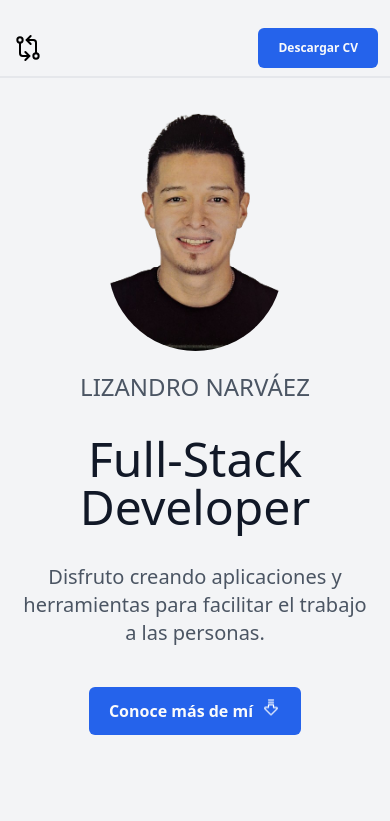
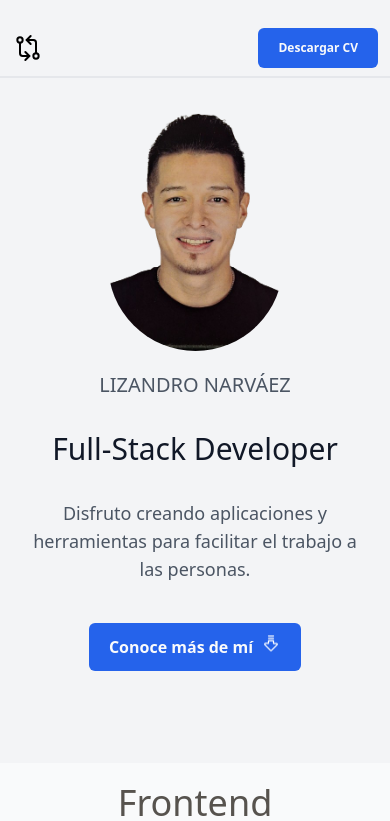
Before and after one commit to lizandronarvaez/portfolio_septembre_2024, a React (Vite) app: page / in a window 390 px wide. Shown: the top 821 px of the page. Built offline with nearby package versions, Linux system fonts and the light colour scheme; grey boxes are pictures that could not be loaded.

Commit message:
Cambien fuente de letra para moviles

```diff
--- a/src/components/About.jsx
+++ b/src/components/About.jsx
@@ -18,11 +18,11 @@ export const About = () => {
             <div className="px-5 mb-14">
                 <div className="flex justify-center">
                     <img className="rounded-full w-1/2 md:w-1/6" src={ImgMe} alt={ImgMe} />
-                </div>                {/* enlace para conocerme */}
-                <h5 className='mt-5 text-2xl font-medium text-gray-600 uppercase mb-8'>Lizandro Narváez</h5>
-                <h1 className='text-5xl md:text-7xl text-gray-900 mb-8'>Full-Stack Developer</h1>
+                </div>
+                <h5 className='mt-5 text-xl md:text-2xl font-medium text-gray-600 uppercase mb-8'>Lizandro Narváez</h5>
+                <h1 className='text-3xl md:text-7xl text-gray-900 mb-8'>Full-Stack Developer</h1>
                 <div className="mb-10 mx-auto">
-                    <p className="text-gray-600 text-xl">
+                    <p className="text-gray-600 text-lg md:text-xl">
                         Disfruto creando aplicaciones y herramientas para facilitar el trabajo a las personas.
                     </p>
                 </div>
```
